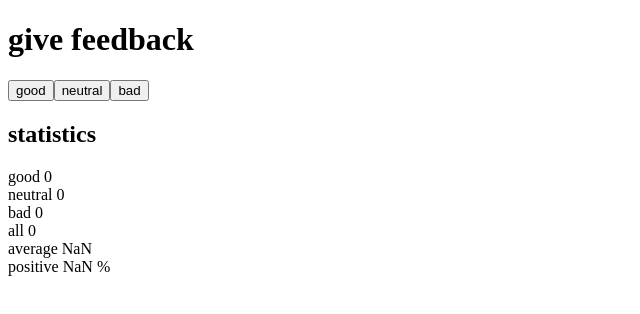
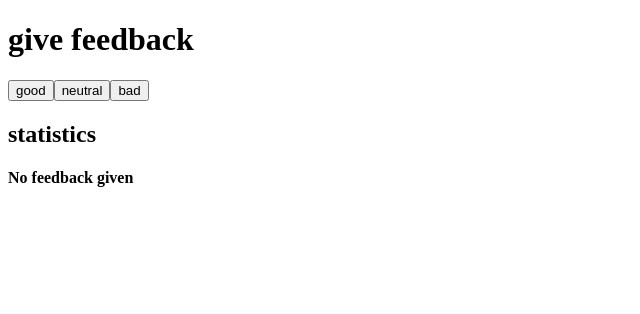
Before and after one commit to igMike-V/fullstackopen, a React (Create React App) app in the folder part1/unicafe/: page / in a window 1280 px wide. Shown: the top 314 px of the page, without its empty margins (0-640 px from the left). Built offline with nearby package versions, Linux system fonts and the light colour scheme.

Commit message:
1_ 9 Step 4

```diff
--- a/part1/unicafe/src/App.js
+++ b/part1/unicafe/src/App.js
@@ -1,5 +1,6 @@
 import { useState } from 'react'
 
+//button compenent
 const Button = ({ onClick, text }) => (
   <button onClick={onClick}>
     {text}
@@ -10,9 +11,12 @@ const Statistics = (props) => {
   const good = props.good
   const neutral = props.neutral
   const bad = props.bad
+  //check for empty feedback to hide stats
+  if (good === 0 && neutral === 0 && bad === 0){
+    return <h4>No feedback given</h4>
+  }
   return(
     <>
-    <h2>statistics</h2>
   <p>
       good {good} <br />
       neutral {neutral}<br />
@@ -32,10 +36,9 @@ const App = () => {
   const [neutral, setNeutral] = useState(0)
   const [bad, setBad] = useState(0)
 
+  // handle incrementing of stats
   const handleNeutral = () => setNeutral(neutral + 1)
-
   const handleBad = () => setBad(bad + 1)
-
   const handleGood = () => setGood(good + 1)
 
   return (
@@ -44,6 +47,7 @@ const App = () => {
       <Button onClick={handleGood} text='good' />
       <Button onClick={handleNeutral} text='neutral' />
       <Button onClick={handleBad} text='bad' />
+      <h2>statistics</h2>
       <Statistics good={good} neutral={neutral} bad={bad} />
 
     </div>
```
